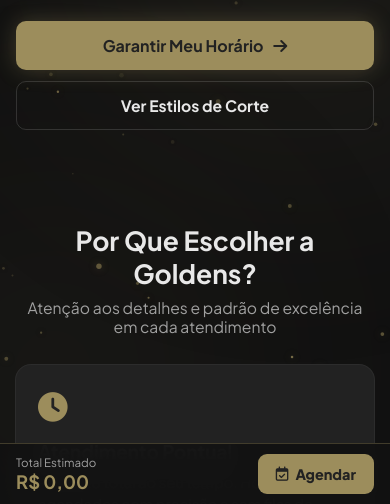
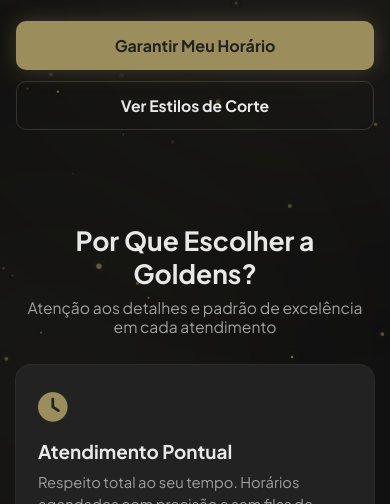
Before and after one commit to marechalmelvin71-design/goldens, a plain HTML site: page index.html in a window 390 px wide. Shown: the part 340-844 px from the top of the page. Drawn offline with Linux system fonts and the light colour scheme.

Commit message:
Add files via upload

```diff
--- a/index.html
+++ b/index.html
@@ -359,14 +359,6 @@
             transform: translateY(-3px) scale(1.02);
         }
 
-        .btn-main i {
-            transition: transform 0.3s ease;
-        }
-
-        .btn-main:hover i {
-            transform: translateX(5px);
-        }
-
         .btn-secondary {
             display: inline-flex;
             align-items: center;
@@ -934,9 +926,10 @@
             gap: 14px;
         }
 
-        .contact-item i {
+        .contact-item > i {
             font-size: 1.7rem;
             color: var(--color-gold-olive);
+            flex-shrink: 0;
         }
 
         .contact-item h4 {
@@ -948,6 +941,20 @@
         .contact-item p {
             color: var(--color-text-muted);
             font-size: 0.92rem;
+        }
+
+        .whatsapp-number-inline {
+            display: inline-flex;
+            align-items: center;
+            gap: 7px;
+            color: var(--color-ice-white);
+            font-size: 0.94rem;
+            font-weight: 600;
+        }
+
+        .whatsapp-number-inline i {
+            color: #25D366;
+            font-size: 1.1rem;
         }
 
         .contact-buttons {
@@ -1013,11 +1020,6 @@
             color: var(--color-text-muted);
         }
 
-        /* BARRA FIXA MOBILE */
-        .mobile-sticky-bar {
-            display: none;
-        }
-
         /* FOOTER */
         footer {
             text-align: center;
@@ -1058,7 +1060,7 @@
             .booking-wrapper {
                 grid-template-columns: 1fr;
                 padding: 20px 16px;
-                gap: 24px;
+                gap: 22px;
             }
             .booking-summary {
                 position: static;
@@ -1066,10 +1068,6 @@
         }
 
         @media (max-width: 768px) {
-            body {
-                padding-bottom: 76px;
-            }
-
             header {
                 padding: 13px 16px;
             }
@@ -1174,49 +1172,6 @@
 
             .contact-buttons a {
                 width: 100%;
-            }
-
-            footer {
-                padding-bottom: 92px;
-            }
-
-            .mobile-sticky-bar {
-                display: flex;
-                justify-content: space-between;
-                align-items: center;
-                position: fixed;
-                bottom: 0;
-                left: 0;
-                width: 100%;
-                padding: 10px 16px;
-                background: rgba(18, 18, 18, 0.96);
-                backdrop-filter: blur(12px);
-                border-top: 1px solid rgba(156, 141, 92, 0.35);
-                z-index: 90;
-            }
-
-            .mobile-sticky-info span {
-                display: block;
-                font-size: 0.72rem;
-                color: var(--color-text-muted);
-            }
-
-            .mobile-sticky-info strong {
-                font-size: 1.15rem;
-                color: var(--color-gold-olive);
-            }
-
-            .mobile-sticky-btn {
-                background: var(--color-gold-olive);
-                color: var(--color-charcoal);
-                text-decoration: none;
-                font-weight: 800;
-                font-size: 0.9rem;
-                padding: 11px 18px;
-                border-radius: 9px;
-                display: inline-flex;
-                align-items: center;
-                gap: 7px;
             }
         }
     </style>
@@ -1261,7 +1216,7 @@
         <p>Do clássico ao corte moderno, alinhamento perfeito e acabamento impecável em um ambiente exclusivo.</p>
         <div class="hero-actions">
             <a href="#agendamento" class="btn-main">
-                Garantir Meu Horário <i class="fa-solid fa-arrow-right"></i>
+                Garantir Meu Horário
             </a>
             <a href="#galeria" class="btn-secondary">
                 Ver Estilos de Corte
@@ -1516,8 +1471,11 @@
                 <div class="contact-item">
                     <i class="fa-solid fa-phone"></i>
                     <div>
-                        <h4>Telefone / WhatsApp</h4>
-                        <p>+55 (11) 5539-5678</p>
+                        <h4>WhatsApp</h4>
+                        <div class="whatsapp-number-inline">
+                            <i class="fa-brands fa-whatsapp"></i>
+                            <span>+55 (11) 5539-5678</span>
+                        </div>
                     </div>
                 </div>
             </div>
@@ -1527,7 +1485,7 @@
                     <i class="fa-solid fa-map-location-dot"></i> Abrir no Google Maps
                 </a>
                 <a href="https://wa.me/551155395678" target="_blank" class="btn-main">
-                    <i class="fa-brands fa-whatsapp"></i> Falar no WhatsApp
+                    <i class="fa-brands fa-whatsapp"></i> +55 (11) 5539-5678
                 </a>
             </div>
         </div>
@@ -1574,16 +1532,6 @@
             </div>
         </div>
     </section>
-
-    <div class="mobile-sticky-bar">
-        <div class="mobile-sticky-info">
-            <span>Total Estimado</span>
-            <strong id="mobile-sticky-total">R$ 0,00</strong>
-        </div>
-        <a href="#agendamento" class="mobile-sticky-btn">
-            <i class="fa-regular fa-calendar-check"></i> Agendar
-        </a>
-    </div>
 
     <footer>
         <p>&copy; 2026 <span>GOLDENS BARBEARIA</span>. Todos os direitos reservados.</p>
@@ -1702,7 +1650,6 @@
             const summaryDuration = document.getElementById('summary-duration');
             const summaryServices = document.getElementById('summary-services');
             const summaryTotal = document.getElementById('summary-total');
-            const mobileStickyTotal = document.getElementById('mobile-sticky-total');
             const btnConfirm = document.getElementById('btn-confirm-booking');
             const feedbackEl = document.getElementById('booking-feedback');
 
@@ -1839,7 +1786,6 @@
                 const formattedTotal = `R$ ${total.toFixed(2).replace('.', ',')}`;
                 summaryDuration.textContent = `${totalDuration} min`;
                 summaryTotal.textContent = formattedTotal;
-                if (mobileStickyTotal) mobileStickyTotal.textContent = formattedTotal;
 
                 const isValid = state.services.length > 0 && state.dateText && state.time && state.clientName.length >= 2 && state.clientPhone.length >= 13;
                 btnConfirm.disabled = !isValid;
```
